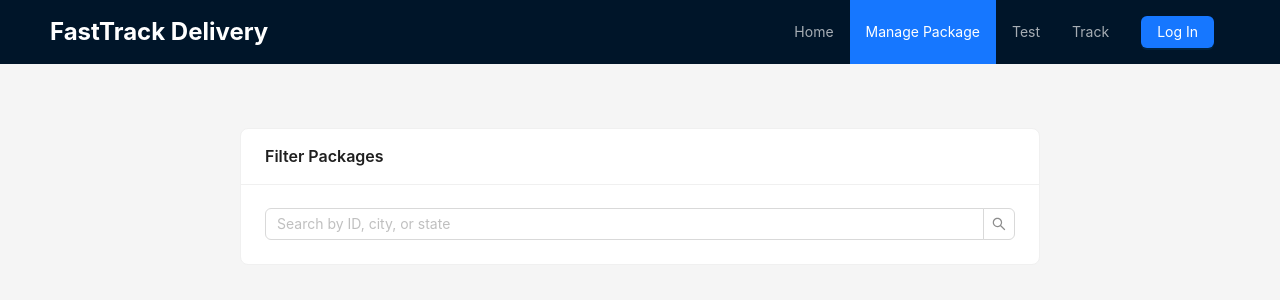
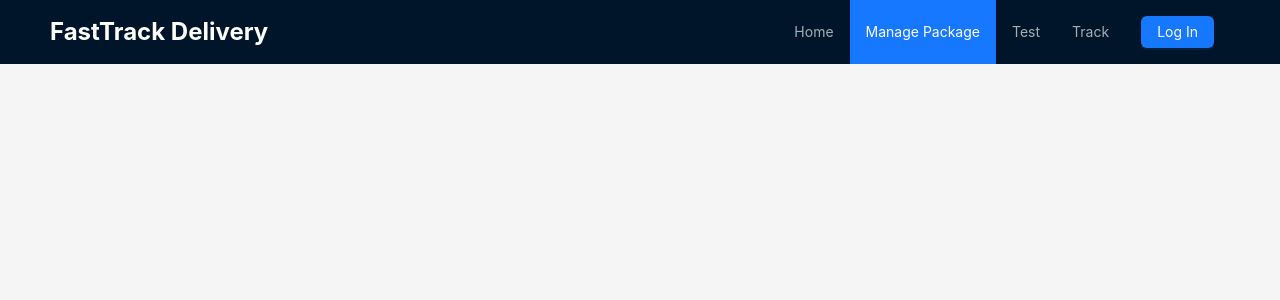
Before and after one commit to julietaTechenski/CLOUD-TP-frontend, a React (Create React App) app: page /packages in a window 1280 px wide. Shown: the top 300 px of the page. Built offline with nearby package versions, Linux system fonts and the light colour scheme; no server answers.

Commit message:
commit fixes in roles

```diff
--- a/src/App.js
+++ b/src/App.js
@@ -13,7 +13,6 @@ function App() {
             <Routes>
                 <Route path="/" element={<AppLayout />}>
                     <Route index element={<Home />} />
-                    <Route path="profile" element={<Profile />} />
                     <Route path="test" element={<Test />} />
                     <Route path="packages" element={<ManagePackages />} />
                     <Route path="track" element={<TrackPackage />} />
--- a/src/components/UserProfileDrawer.js
+++ b/src/components/UserProfileDrawer.js
@@ -15,7 +15,7 @@ export default function UserProfileDrawer({ visible, onClose, user }) {
         const names = name.split(" ");
         return names.map((n) => n[0].toUpperCase()).join("");
     };
-    const { handleLogout,email, firstName, lastName,role} = useAuth()
+    const { handleLogout,email, firstName, role} = useAuth()
 
     return (
         <Drawer
--- a/src/pages/ManagePackages.js
+++ b/src/pages/ManagePackages.js
@@ -6,13 +6,14 @@ import {useAddresses} from "../hooks/services/useAddresses";
 import {usePackages} from "../hooks/services/usePackages";
 import PackageListCard from "../components/PackageListCard";
 import {useTracks} from "../hooks/services/useTracks";
+import {useAuth} from "../hooks/services/useAuth";
 
 const { Search } = Input;
 
 export default function ManagePackages() {
     // TODO -> esto esta estatico para probar, una vez que este lo de auth cambiar por    const { role } = useContext(AuthContext);
     // roles -> admin | user
-    const role = "admin";
+    const auth = useAuth();
 
     const [packages, setPackages] = useState([]);
     const [filteredPackages, setFilteredPackages] = useState([]);
@@ -91,7 +92,7 @@ export default function ManagePackages() {
     };
     return (
         <div style={{ padding: "2rem" }}>
-            {role === "user" && (
+            {auth.role === "user" && (
             <Card
                 title="Packages Management"
                 style={{ maxWidth: 800, margin: "0 auto 2rem auto" }}
@@ -107,7 +108,7 @@ export default function ManagePackages() {
             )}
 
             {/* Filter input */}
-            {role === "admin" && (
+            {auth.role === "admin" && (
             <Card
                 title="Filter Packages"
                 style={{ maxWidth: 800, margin: "0 auto 1rem auto" }}
@@ -122,7 +123,7 @@ export default function ManagePackages() {
             )}
 
             {/* Packages list */}
-            {role === "admin" && filteredPackages.length > 0 && (
+            {auth.role === "admin" && filteredPackages.length > 0 && (
                 <PackageListCard
                     packages={filteredPackages}
                     onSelectPackage={setSelectedPackage}
```
